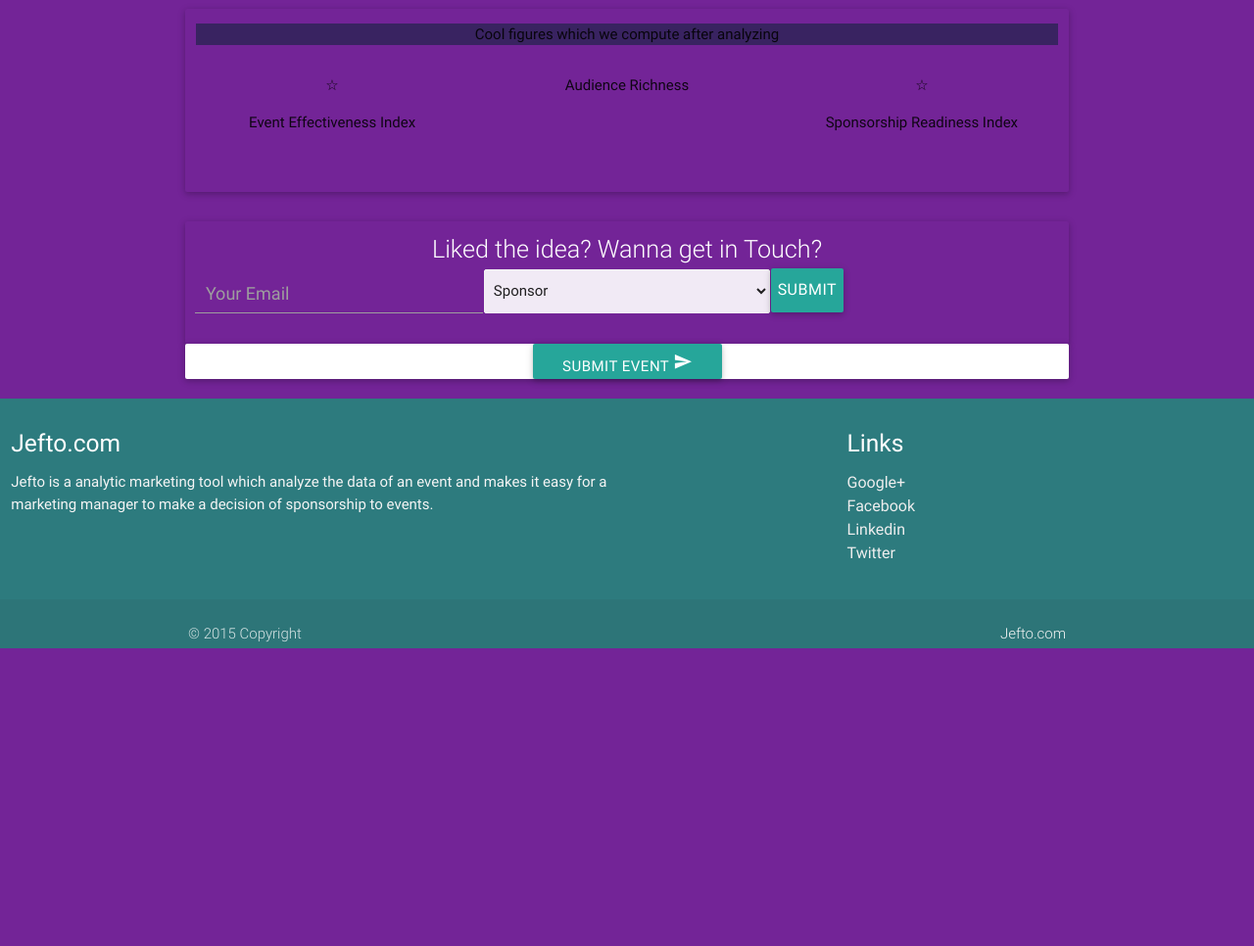
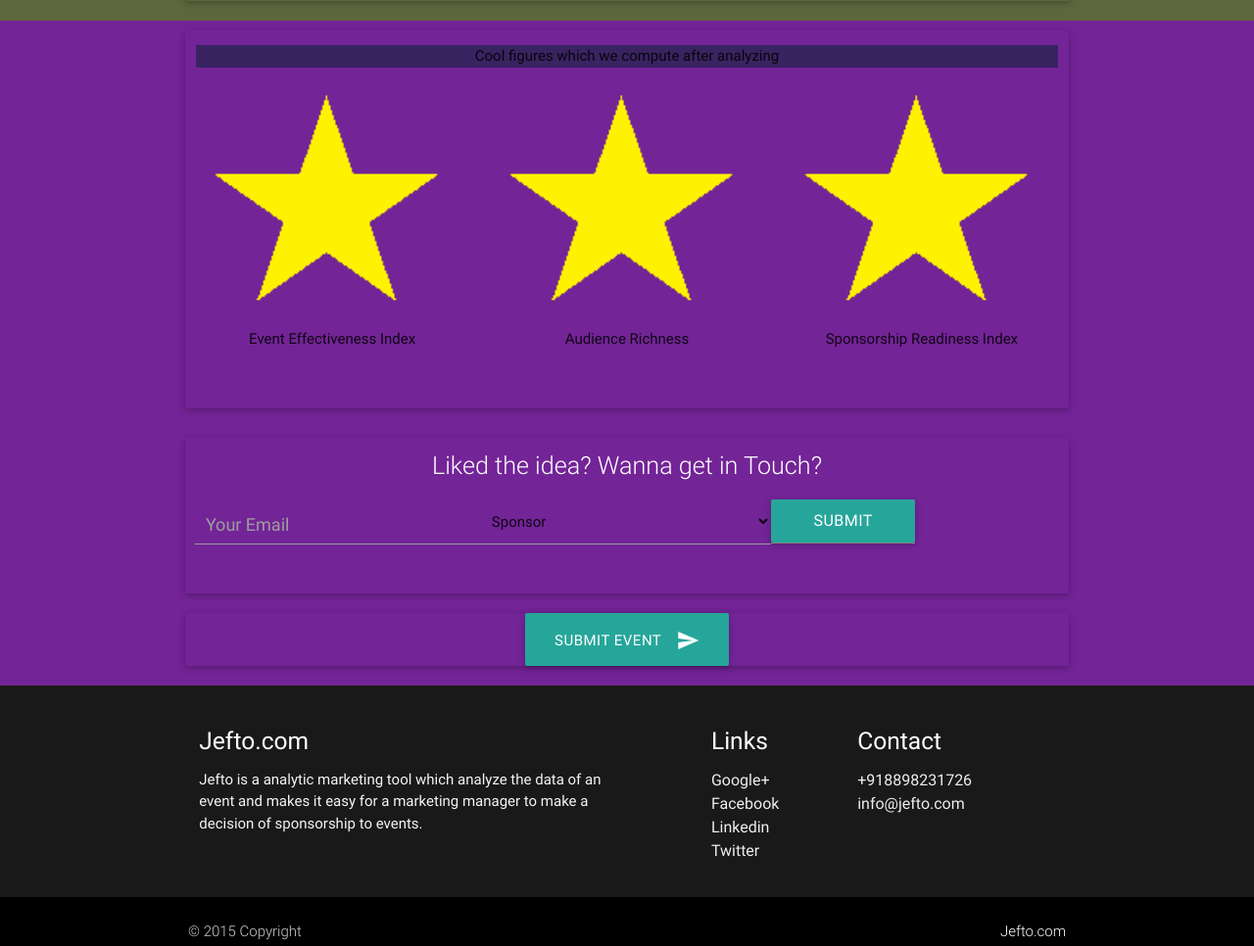
Before and after one commit to Meenapintu/Jefto, a PHP site: page / in a window 1280 px wide. Shown: the part 667-1633 px from the top of the page at 98% size. Before the commit the page ends 1329 px from the top, so only its background shows below. Run offline with PHP 8.4, Linux system fonts and the light colour scheme; some libraries are stand-ins or nearby versions.

Commit message:
matrix arranged

```diff
--- a/footer.php
+++ b/footer.php
@@ -1,11 +1,11 @@
 
 <footer class="page-footer" style='margin-top:0px;'>
-  <div class="row">
-    <div class="col l6 s12">
+  <div class=" container row" >
+    <div class="col l6 s12 m6">
       <h5 class="white-text">Jefto.com</h5>
       <p class="grey-text text-lighten-4">Jefto is a analytic marketing tool which analyze the data of an event and makes it easy for a marketing manager to make a decision of sponsorship to events.</p>
     </div>
-    <div class="col l4 offset-l2 s12">
+    <div class="col l1 offset-l1 s6 m3 " >
       <h5 class="white-text">Links</h5>
         <ul>
           <li><a class="grey-text text-lighten-3" href="https://plus.google.com/u/0/+JeftoGlobal">Google+</a></li>
@@ -14,12 +14,24 @@
           <li><a class="grey-text text-lighten-3" href="https://twitter.com/JeftoGlobal">Twitter</a></li>
         </ul>
     </div>
+
+
+    <div class="col l3  s4  offset-l1  offset-s1 m3" >
+      <h5 class="white-text">Contact</h5>
+        <ul>
+          <li><a class="grey-text text-lighten-3" href="https://plus.google.com/u/0/+JeftoGlobal">+918898231726</a></li>
+          <li><a class="grey-text text-lighten-3" href=" https://www.facebook.com/JeftoGlobal">info@jefto.com</a></li>
+
+        </ul>
+    </div>
+
+
   </div>
 
-  <div class="footer-copyright">
-    <div class="container">
+  <div class="footer-copyright" style="background:rgba(0,0,0,1);">
+    <div class="container" style="background:transparent;">
       © 2015 Copyright
-      <a class="grey-text text-lighten-4 right" href="#!">Jefto.com</a>
+      <a class="white-text text-lighten-4 right" href="#!">Jefto.com</a>
     </div>
   </div>
 </footer>
--- a/forms.css
+++ b/forms.css
@@ -77,6 +77,39 @@ form{
 li a{
 	font-size: medium;
 }
-footer.page-footer,.nav-wrapper{
+.nav-wrapper{
     background: rgba(45,123,126,1);
   }
+
+footer.page-footer{
+ 	background: rgba(0,0,0,0.9);
+}
+ body {
+    display: flex;
+    min-height: 100vh;
+    flex-direction: column;
+  }
+
+main{
+    flex: 1 0 auto;
+  }
+
+
+.bc{
+min-width: 340px;
+}
+.pc{
+min-width: 135px;
+}
+@media only screen and (max-device-width: 480px) {
+	.bc{
+		min-width: 200px;
+	}
+	.pc{
+		min-width: 100px;
+	}
+}
+
+.hide{
+	display: none;
+}
--- a/index.php
+++ b/index.php
@@ -18,6 +18,10 @@
 .bg-trance{
 	background: transparent;
 }
+.border-me select{
+	border:none;
+}
+
 
 </style>
 <link rel="stylesheet" href="forms.css">
@@ -66,7 +70,7 @@ $(function () {
 	<div class='col s12 m12 l12' style="background: rgba(53,65,13,0.8);">
 		<div class="container" >
 			<div class="row">
-				<div class="col s12 m12 l12  ">
+				<div class="col s12 m12 l12 card-panel bg-trance ">
 					<div class="row">
 						<!-- <div class="col s12 m2 l2 center">
 							<p style="font-size:x-large"> </p>
@@ -81,7 +85,7 @@ $(function () {
 					</div>
 
 				</div>
-				<div class="col s12 m12 l12 center">
+				<div class="col s12 m12 l12 center card-panel bg-trance">
 					<div class="row" >
 						<div class="col s12 m12 l12 center">
 							<div style="width:90%;" class="center " onclick="resize(this)">
@@ -106,11 +110,11 @@ $(function () {
 					   						</div>
 					   </div>
 					   <div class="col s12 m12 l12">
-					   			<div class="row">
+					   					<div class="row">
 					   						<div class="home_col center bg-trance col s4 m4 l4" >
 					   							<div class=" row">
 					   								<div class="col s12 m12 l12 center">
-					   									<p style="font-size:x-large  display:inline" id="star-five" >&#x2606</p>
+					   									<img src="def_img/star.gif" alt="star" style="width:100%;">
 					   								</div>
 					   								<div class="col s12 m12 l12 center ">
 					   									<p class="center">Event Effectiveness Index</p>
@@ -120,7 +124,7 @@ $(function () {
 					   						<div class="home_col center bg-trance col s4 m4 l4 " >
 					   							<div class=" row">
 					   								<div class="col s12 m12 l12 center">
-					   									<p style="font-size:x-large display:inline" id="star-five"></p>
+					   									<img src="def_img/star.gif" alt="star" style="width:100%;">
 					   								</div>
 					   								<div class="col s12 m12 l12 center">
 					   									<p class="center">Audience Richness</p>
@@ -132,14 +136,14 @@ $(function () {
 					   						<div class="home_col center bg-trance col s4 m4 l4"  >
 					   							<div class=" row">
 					   								<div class="col s12 m12 l12 center">
-					   									<p style="font-size:x-large display:inline" id="star-five">&#x2606</p>
+					   									<img src="def_img/star.gif" alt="star" style="width:100%;">
 					   								</div>
 					   								<div class="col s12 m12 l12 center">
 					   									<p class="center"> Sponsorship Readiness Index</p>
 					   								</div>
 					   							</div>
 					   						</div>
-					   			</div>
+					   					</div>
 					   </div>
 					</div>
 				</div>
@@ -156,29 +160,29 @@ $(function () {
 						<div class=" col s12 m12 l12 center">
 								<p class="flow-text center white-t">Liked the idea? Wanna get in Touch? </p>
 						</div>
-					   <div class="input-field col s12 m4 l4 "style="margin:0px;padding:0px;">
-					   	<input type='email' name='whoami' class="validate" id='whoami'style="margin:0px;padding:0px;" />
+					   <div class="input-field col s12 m4 l4 "style="margin-left:0px;padding:0px; min-width:45px;">
+					   	<input type='email' name='whoami' class="validate" id='whoami'style="margin:0px;padding:0px;width:100%;" />
 					   	<label for='whoami'style="margin:0px;padding:0px;" >Your Email</label>
 					   </div>
-					   <div class="input-field col s6 m4  l4"  id='select'style="margin:0px;padding:1px;min-width:44px;" >
-					   	<select name='whoami_type' class="browser-default">
+					   <div class="input-field col s6 m3  l4 bg-trance border-sel"  id='select' style="margin-right:0px;margin-left:0px;padding:0px;min-width:45px; border-bottom:#9E9E9E 1px solid; border-radius:0px;" >
+					   	<select name='whoami_type' class="browser-default bg-trance select-me  validate " style="width:100%;border:none;margin:0px;">
 					   	 	<option value=1>Sponsor</option>
 					   	 	<option value=2>Organizer</option>
 					   	 	<option value=3>Event Visitor</option>
 					   	</select>
 					   </div>
-					   <div class="input-field col s6 m1 l1"  id ='button' style="margin:0px;padding:0px; min-width:45px;" >
+					   <div class="input-field col s6 m2 l2"  id ='button' style="margin-right:0px;padding:0px; min-width:45px;border-bottom:#9E9E9E 1px solid; border-radius:0px;" >
 					   	<input type="submit" class="btn btn-success" name='submit' style="margin:0px;padding:0px;width:100%;height:100%">
 					   </div>
 					</form>
 				</div>
 
-				<div class="col s12 m12 l12 center  card-panel" >
-
-					   	<button class="btn waves-effect waves-light" type="submit" name="action">Submit Event
-	   						<i class="material-icons">send</i>
+				<div class="col s12 m12 l12 center  card-panel bg-trance" style="margin-top:20px;" >
+					<a href="Form.php" >
+					   	<button class=" waves-effect waves-light btn-large center" type="submit" name="action">
+	   						<i class="material-icons  right">send</i> Submit Event
 	  					</button>
-
+	  				</a>
 				</div>
 			</div>
 		</div>
@@ -215,4 +219,8 @@ $(function () {
 </html>
 <script >
 				$("#button").css('height',($("#select").height()+'px'));
+				$("#select").on('hover',function () {
+					// body...
+					$(this).css('border-color','#26A69A');
+				});
 </script>
--- /dev/null
+++ b/wegdet.css
@@ -0,0 +1,49 @@
+#star-five {
+   margin: 50px 0;
+   position: relative;
+   display: block;
+   color: red;
+   width: 0px;
+   height: 0px;
+   border-right:  100px solid transparent;
+   border-bottom: 70px  solid red;
+   border-left:   100px solid transparent;
+   -moz-transform:    rotate(35deg);
+   -webkit-transform: rotate(35deg);
+   -ms-transform:     rotate(35deg);
+   -o-transform:      rotate(35deg);
+}
+#star-five:before {
+   border-bottom: 80px solid red;
+   border-left: 30px solid transparent;
+   border-right: 30px solid transparent;
+   position: absolute;
+   height: 0;
+   width: 0;
+   top: -45px;
+   left: -65px;
+   display: block;
+   content: '';
+   -webkit-transform: rotate(-35deg);
+   -moz-transform:    rotate(-35deg);
+   -ms-transform:     rotate(-35deg);
+   -o-transform:      rotate(-35deg);
+
+}
+#star-five:after {
+   position: absolute;
+   display: block;
+   color: red;
+   top: 3px;
+   left: -105px;
+   width: 0px;
+   height: 0px;
+   border-right: 100px solid transparent;
+   border-bottom: 70px solid red;
+   border-left: 100px solid transparent;
+   -webkit-transform: rotate(-70deg);
+   -moz-transform:    rotate(-70deg);
+   -ms-transform:     rotate(-70deg);
+   -o-transform:      rotate(-70deg);
+   content: '';
+}
```
Also changed, not shown: f3.php (+14 -6 lines), offer.php (+68 -22 lines), def_img/star.gif (added), event_logos/61.png (added), event_logos/62.png (added), event_logos/63.png (added).
